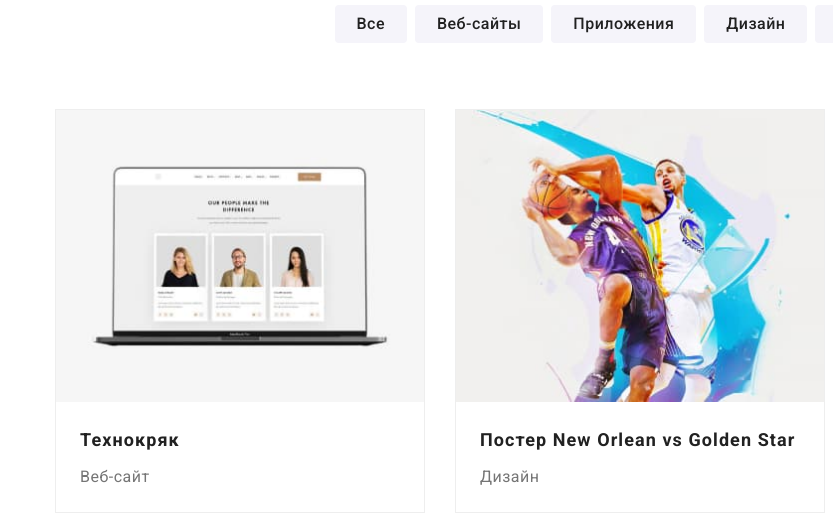
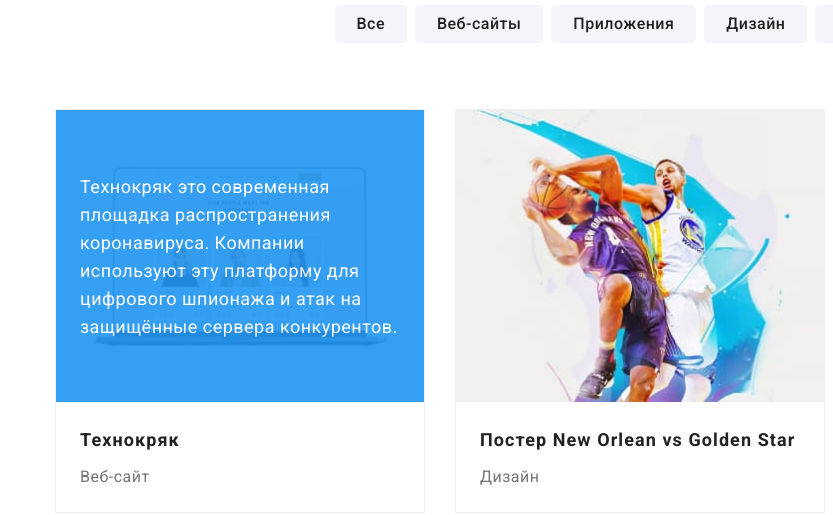
Before and after one commit to yurii-shendryk/goit-markup-hw-05, a plain HTML site: page portfolio.html in a window 1280 px wide. Shown: the part 173-688 px from the top of the page, 0-833 px from the left. Drawn offline with nearby package versions, Linux system fonts and the light colour scheme.

Commit message:
правильно спозиціонував текст в "технокряк"

```diff
--- a/css/styles.css
+++ b/css/styles.css
@@ -713,12 +713,14 @@ box-shadow: 0px 3px 1px rgba(0, 0, 0, 0.1), 0px 1px 2px rgba(0, 0, 0, 0.08), 0px
   width: 100%;
   height: 100%;
   padding: 63px 24px;
-  transform: translatey(100%);
-  transition: transform 250ms ease;
+  /* transform: translatey(100%);
+  transition: transform 250ms ease;   */
 }
 
 
 .projects-overlay-text {
+
+margin: 0;
 font-size: 18px;
 line-height: 1.56;
 color: var(--main-color);
```
